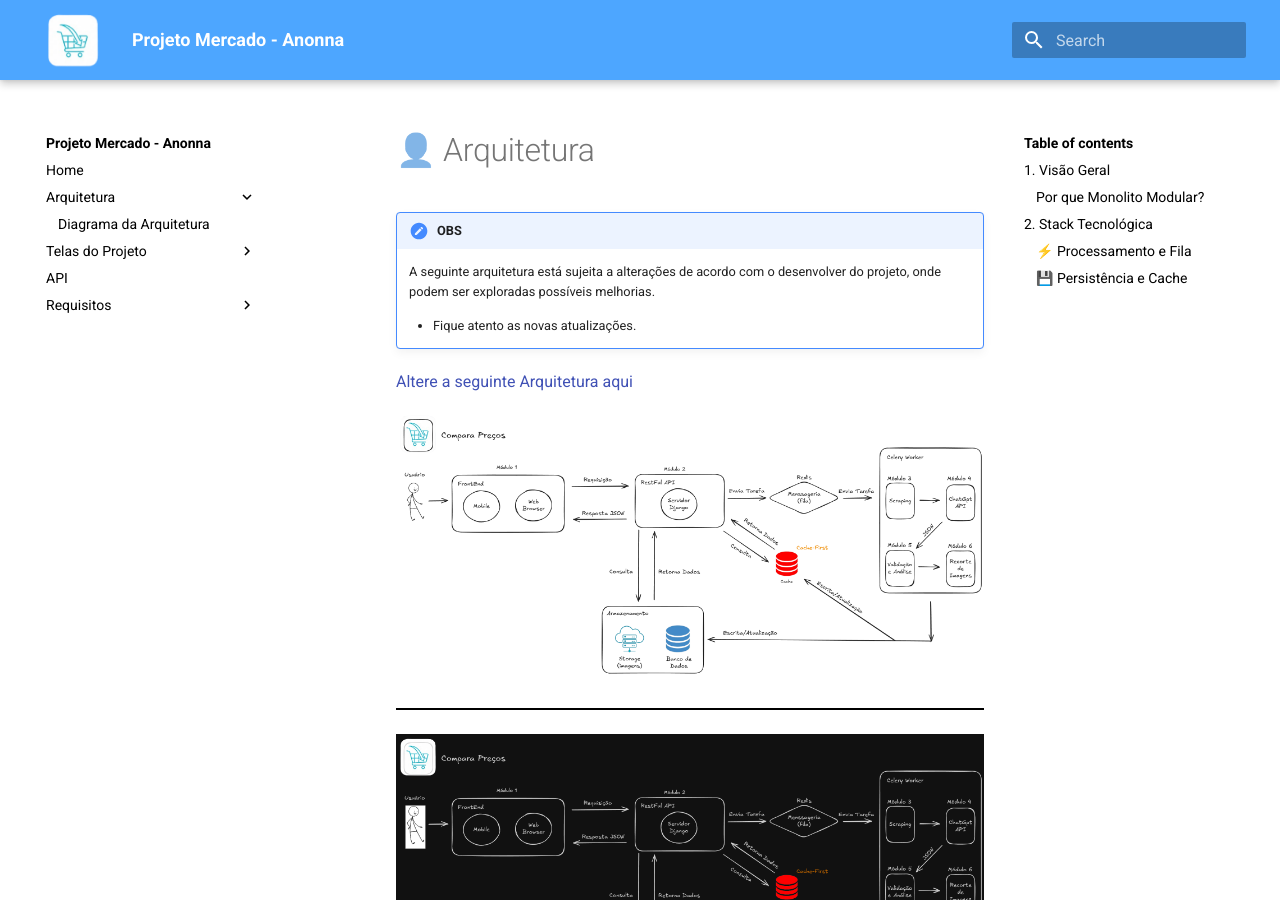
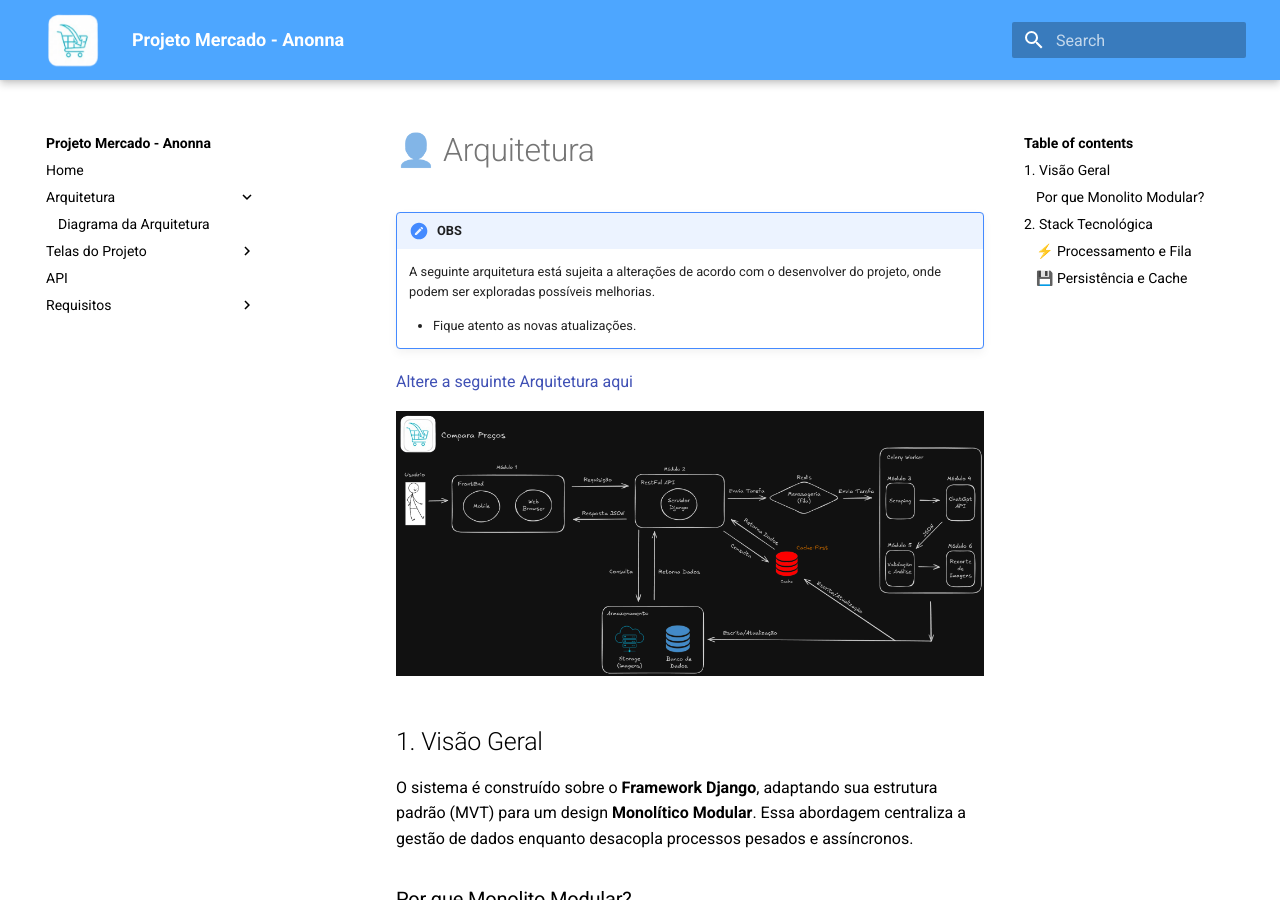
Before and after one commit to code-silva/compara-precos-mercado, an MkDocs documentation site: the page built from docs/Arquitetura/arq.md, in a window 1280 px wide and 900 px high. Built offline with MkDocs 1.6.1 and Material for MkDocs 9.7.7, drawn with Linux system fonts in a browser that asks for light colours.

Commit message:
fix: Arrumando exibição de imagem da arquitetura

```diff
--- a/docs/Arquitetura/arq.md
+++ b/docs/Arquitetura/arq.md
@@ -7,11 +7,7 @@
 
 [Altere a seguinte Arquitetura aqui](https://excalidraw.com/#room=4df017c8a4b515a8cac6,Q6P3RxNnlMaJP3La_ZXlIw)
 
-![Diagrama de Arquitetura do Projeto](/img/arquitetura_modulos_white.png)
-
----
-
-![Diagrama de Arquitetura do Projeto](/img/arquitetura_modulos_black.png)
+![Diagrama de Arquitetura do Projeto](https://raw.githubusercontent.com/code-silva/compara-precos-mercado/refs/heads/main/docs/img/arquitetura_modulos_black.png)
 
 ## 1. Visão Geral
 
```
